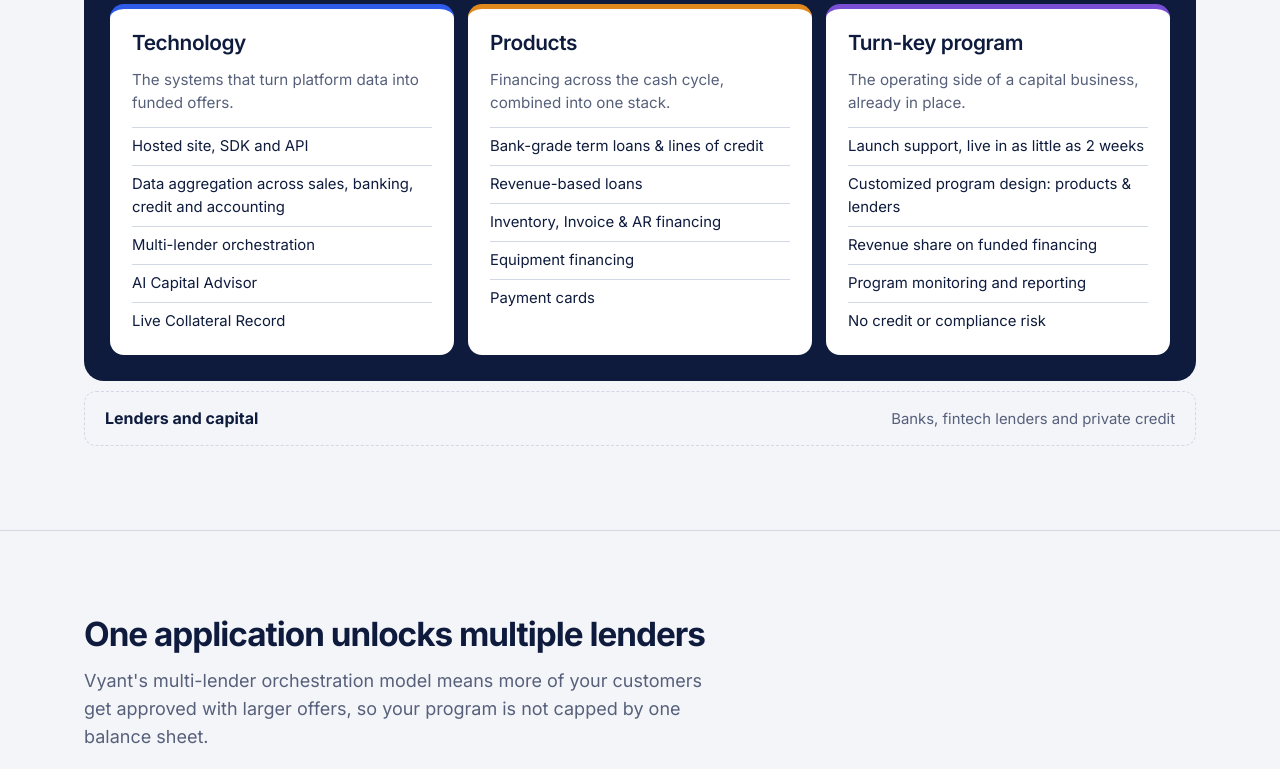
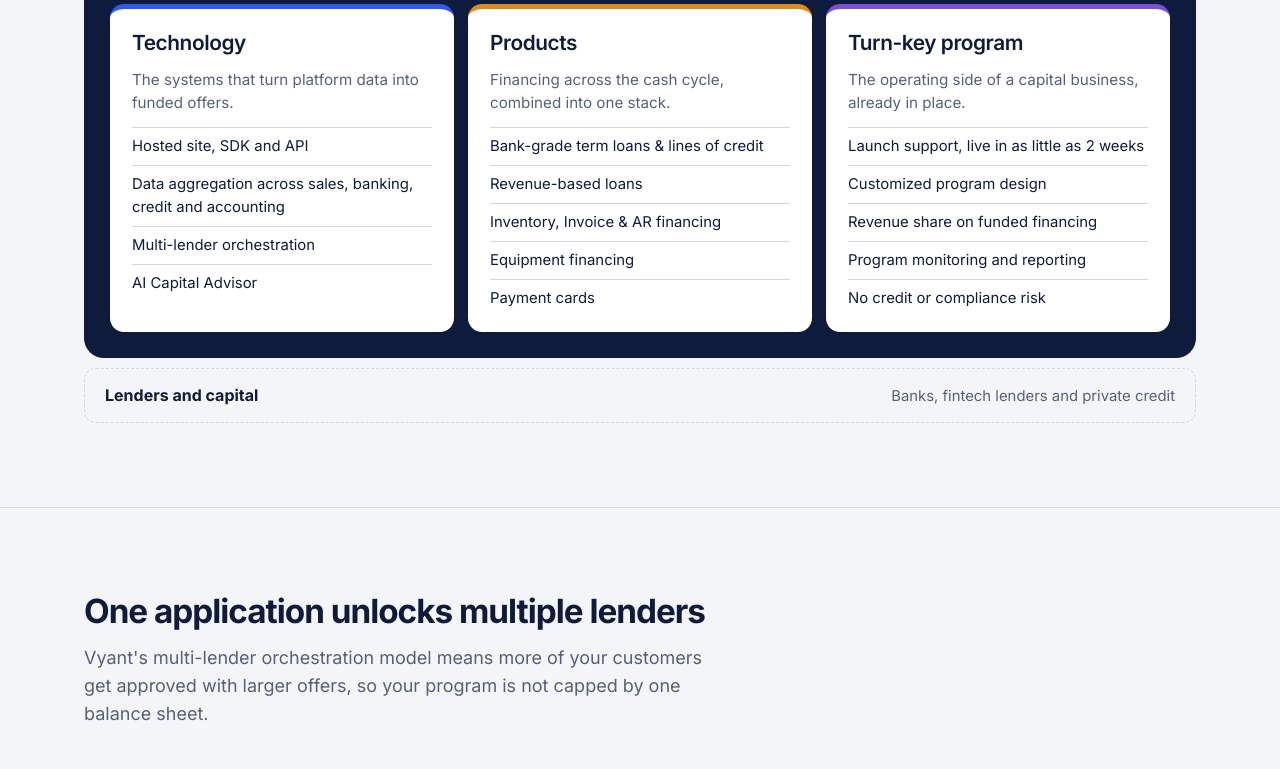
Before and after one commit to sotoolePPN/Vyant, a plain HTML site: page index.html in a window 1280 px wide. Shown: the part 1580-2349 px from the top of the page. Drawn offline with Linux system fonts and the light colour scheme.

Commit message:
Capital Infrastructure diagram: drop Live Collateral Record, simplify program design item
Co-Authored-By: Claude Opus 5.5 <noreply@anthropic.com>
Claude-Session: https://claude.ai/code/session_01Puq7HDnkeuhHGNnbERQ1bT

```diff
--- a/index.html
+++ b/index.html
@@ -381,11 +381,11 @@ footer .fine nav{display:flex;flex-wrap:wrap;gap:6px 20px}
           <h3>Vyant Capital Infrastructure</h3>
           <div class="tiers">
             <div class="tier"><h3>Technology</h3><p>The systems that turn platform data into funded offers.</p>
-              <ul><li>Hosted site, SDK and API</li><li>Data aggregation across sales, banking, credit and accounting</li><li>Multi-lender orchestration</li><li>AI Capital Advisor</li><li>Live Collateral Record</li></ul></div>
+              <ul><li>Hosted site, SDK and API</li><li>Data aggregation across sales, banking, credit and accounting</li><li>Multi-lender orchestration</li><li>AI Capital Advisor</li></ul></div>
             <div class="tier"><h3>Products</h3><p>Financing across the cash cycle, combined into one stack.</p>
               <ul><li>Bank-grade term loans &amp; lines of credit</li><li>Revenue-based loans</li><li>Inventory, Invoice &amp; AR financing</li><li>Equipment financing</li><li>Payment cards</li></ul></div>
             <div class="tier"><h3>Turn-key program</h3><p>The operating side of a capital business, already in place.</p>
-              <ul><li>Launch support, live in as little as 2 weeks</li><li>Customized program design: products &amp; lenders</li><li>Revenue share on funded financing</li><li>Program monitoring and reporting</li><li>No credit or compliance risk</li></ul></div>
+              <ul><li>Launch support, live in as little as 2 weeks</li><li>Customized program design</li><li>Revenue share on funded financing</li><li>Program monitoring and reporting</li><li>No credit or compliance risk</li></ul></div>
           </div>
         </div>
         <div class="end"><b>Lenders and capital</b><span>Banks, fintech lenders and private credit</span></div>
```
